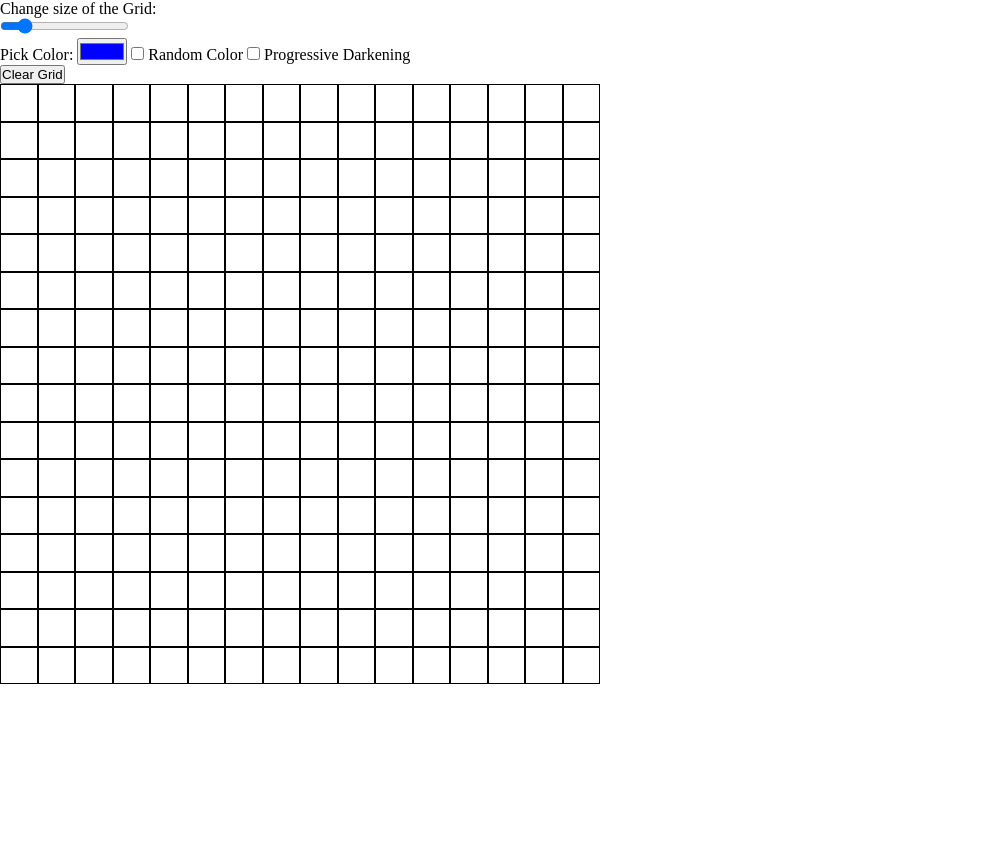
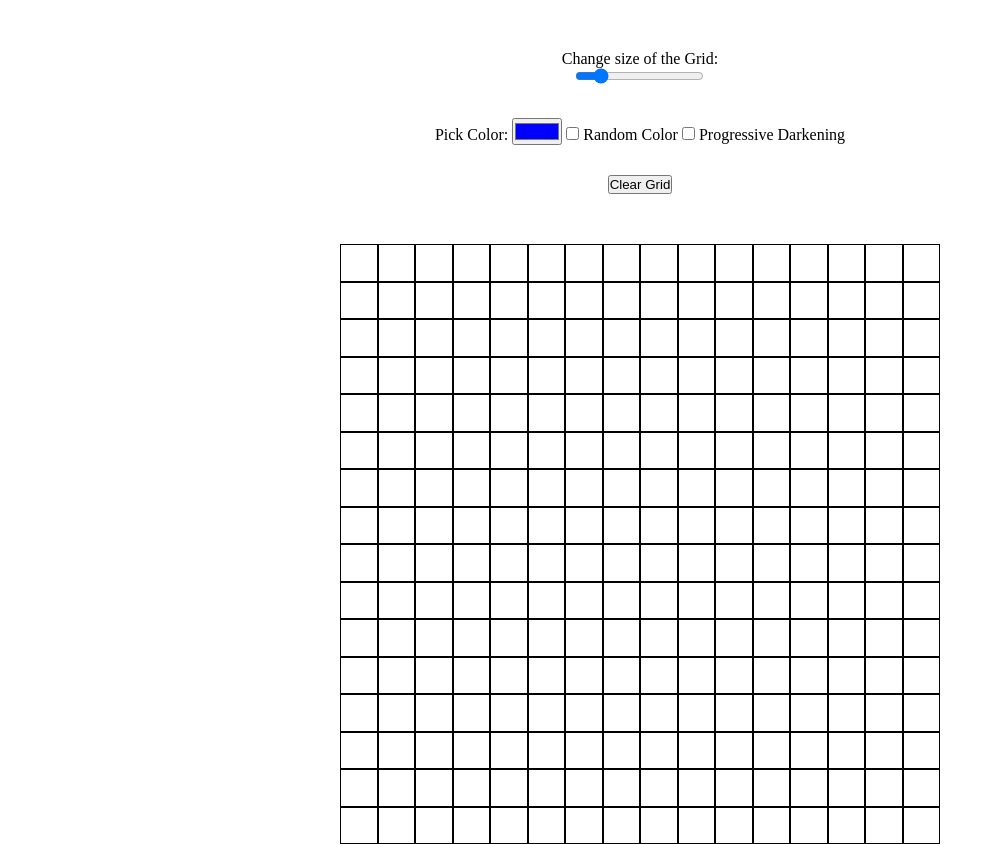
Before and after one commit to dnnast/Etch-a-Sketch, a plain HTML site: page etch-a-sketch.html in a window 1280 px wide. Shown: the whole page, without its empty margins (0-1003 px from the left). Before the commit the page ends 800 px from the top, so only its background shows below. Drawn offline with Linux system fonts and the light colour scheme.

Commit message:
add flexbox to CSS

```diff
--- a/script.js
+++ b/script.js
@@ -9,7 +9,7 @@ const darkerCheckbox = document.getElementById("darkening");
 let random = false;
 let darkerning = false;
 let size = 16;
-let color = "#0000ff";
+let defaultColor = "#0000ff";
 
 //--------------------HELPER FUNCTIONS-----------------------------------
 function addOpacity(color) {
@@ -99,8 +99,8 @@ function startDrawing(size = 16) {
 
 // --------------------EVENT LISTENERS-------------------------------------
 colorPicker.addEventListener("input", (event) => {
-    color = event.target.value;
-    draw(color);
+    defaultColor = event.target.value;
+    draw(defaultColor);
 });
 
 slider.addEventListener("mouseup", (event) => {
--- a/style.css
+++ b/style.css
@@ -3,6 +3,21 @@
     padding: 0;
 }
 
+body{
+    display: flex;
+    flex-direction: column;
+    justify-content: center;
+    align-items: center;
+}
+
+.settings{
+    margin: 50px auto;
+    text-align: center;
+}
+
+#color-picker-container{
+    margin: 30px auto;
+}
 .grid{
     display: flex;
     flex-direction: column;
@@ -17,6 +32,6 @@
 }
 
 .cell{
-    border: 1px solid black !important;
+    border: 1px solid black;
     box-sizing: border-box;
 }
```
